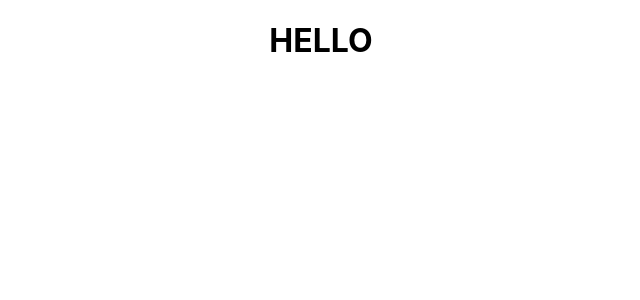
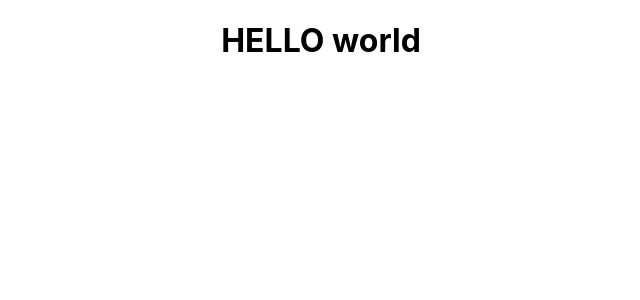
Before and after one commit to Aravind202leo/Learning-Management-System-LMS-, a React (Create React App) app in the folder lms-app/: page / in a window 1280 px wide. Shown: the top 300 px of the page, without its empty margins (319-959 px from the left). Built offline with nearby package versions, Linux system fonts and the light colour scheme.

Commit message:
hello wrold

```diff
--- a/lms-app/src/App.js
+++ b/lms-app/src/App.js
@@ -3,7 +3,7 @@ import './App.css';
 function App() {
   return (
     <div className="App">
-      <h1>HELLO </h1>
+      <h1>HELLO world</h1>
     </div>
   );
 }
```
